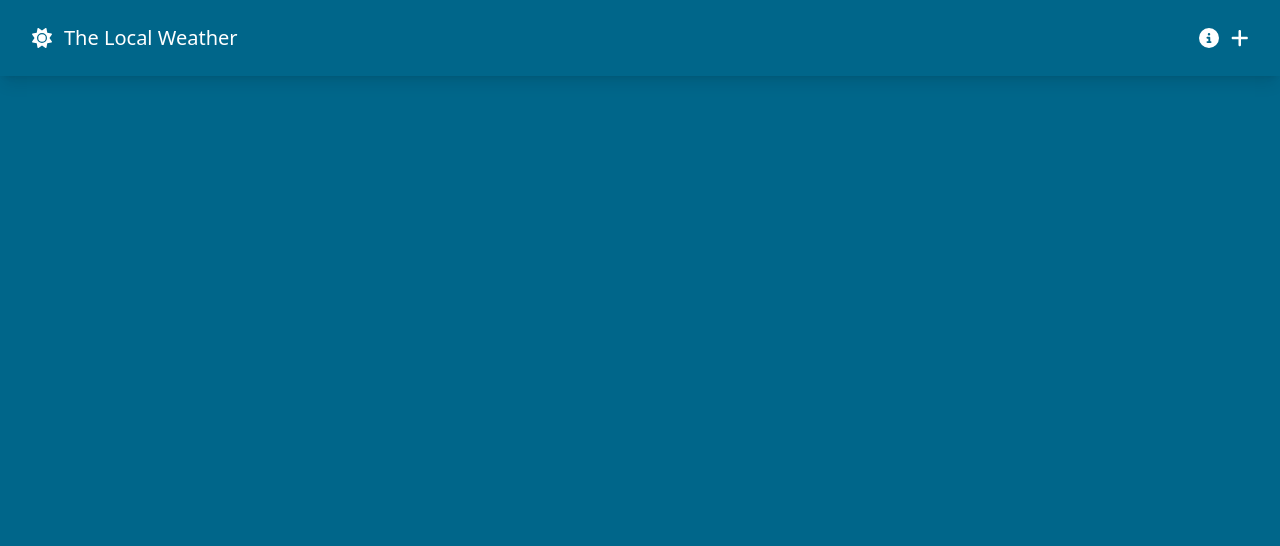
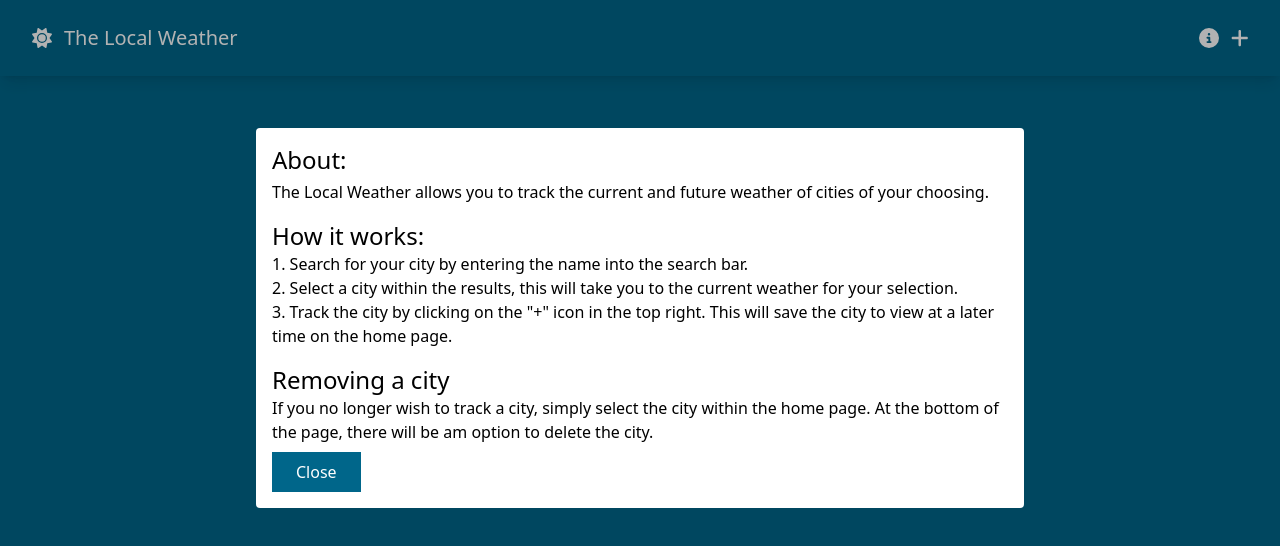
Before and after one commit to Oorpow/vue3-weather, a Vue app: page / in a window 1280 px wide. Both pictures are taken after a click on the icon 1208 px from the left and 38 px from the top of the page. Shown: the top 546 px of the page. Built offline with nearby package versions, Linux system fonts and the light colour scheme.

Commit message:
feat: lesson4

```diff
--- /dev/null
+++ b/src/components/BaseModal.vue
@@ -0,0 +1,65 @@
+<template>
+	<Teleport to="body">
+		<Transition name="modal-outer">
+			<div
+				v-show="modalActive"
+				class="absolute w-full bg-black bg-opacity-30 h-screen top-0 left-0 flex justify-center px-8"
+			>
+				<Transition name="modal-inner">
+					<div
+						v-if="modalActive"
+						class="p-4 bg-white self-start mt-32 max-w-screen-md rounded"
+					>
+						<slot />
+						<button
+							class="mt-2 bg-weather-primary text-white py-2 px-6"
+							@click="emits('toggle-modal')"
+						>
+							Close
+						</button>
+					</div>
+				</Transition>
+			</div>
+		</Transition>
+	</Teleport>
+</template>
+
+<script setup lang="ts">
+withDefaults(
+	defineProps<{
+		modalActive: boolean
+	}>(),
+	{
+		modalActive: false,
+	}
+)
+
+const emits = defineEmits(['toggle-modal'])
+</script>
+
+<style scoped>
+.modal-outer-enter-active,
+.modal-outer-leave-active {
+	transition: opacity 0.3s cubic-bezier(0.52, 0.02, 0.355, 1);
+}
+
+.modal-outer-enter-from,
+.modal-outer-leave-to {
+	opacity: 0;
+}
+
+.modal-inner-enter-active {
+	transition: all 0.2s cubic-bezier(0.52, 0.02, 0.355, 1) 0.15s;
+}
+.modal-inner-leave-active {
+	transition: all 0.2s cubic-bezier(0.52, 0.02, 0.355, 1);
+}
+
+.modal-inner-enter-from {
+	opacity: 0;
+	transform: scale(0.8);
+}
+.modal-inner-leave-to {
+	transform: scale(0.8);
+}
+</style>
--- a/src/components/SiteNavigation.vue
+++ b/src/components/SiteNavigation.vue
@@ -11,14 +11,57 @@
 				<FontAwesomeIcon
 					icon="fa-solid fa-circle-info"
 					class="text-xl hover:text-weather-secondary cursor-pointer transition-all delay-100"
+					@click="modalActive = !modalActive"
 				/>
 				<FontAwesomeIcon
 					icon="fa-solid fa-plus"
 					class="text-xl hover:text-weather-secondary cursor-pointer transition-all delay-100"
 				/>
 			</div>
+			<!-- 模态框 -->
+			<BaseModal :modal-active="modalActive" @toggle-modal="toggleModal">
+				<div class="text-black">
+					<h1 class="text-2xl mb-1">About:</h1>
+					<p class="mb-4">
+						The Local Weather allows you to track the current and
+						future weather of cities of your choosing.
+					</p>
+					<h2 class="text-2xl">How it works:</h2>
+					<ol class="list-decimal list-inside mb-4">
+						<li>
+							Search for your city by entering the name into the
+							search bar.
+						</li>
+						<li>
+							Select a city within the results, this will take you
+							to the current weather for your selection.
+						</li>
+						<li>
+							Track the city by clicking on the "+" icon in the
+							top right. This will save the city to view at a
+							later time on the home page.
+						</li>
+					</ol>
+
+					<h2 class="text-2xl">Removing a city</h2>
+					<p>
+						If you no longer wish to track a city, simply select the
+						city within the home page. At the bottom of the page,
+						there will be am option to delete the city.
+					</p>
+				</div>
+			</BaseModal>
 		</nav>
 	</header>
 </template>
 
-<script setup lang="ts"></script>
+<script setup lang="ts">
+import { ref } from 'vue'
+import BaseModal from './BaseModal.vue'
+
+const modalActive = ref(false)
+
+const toggleModal = () => {
+    modalActive.value = !modalActive.value
+}
+</script>
```
